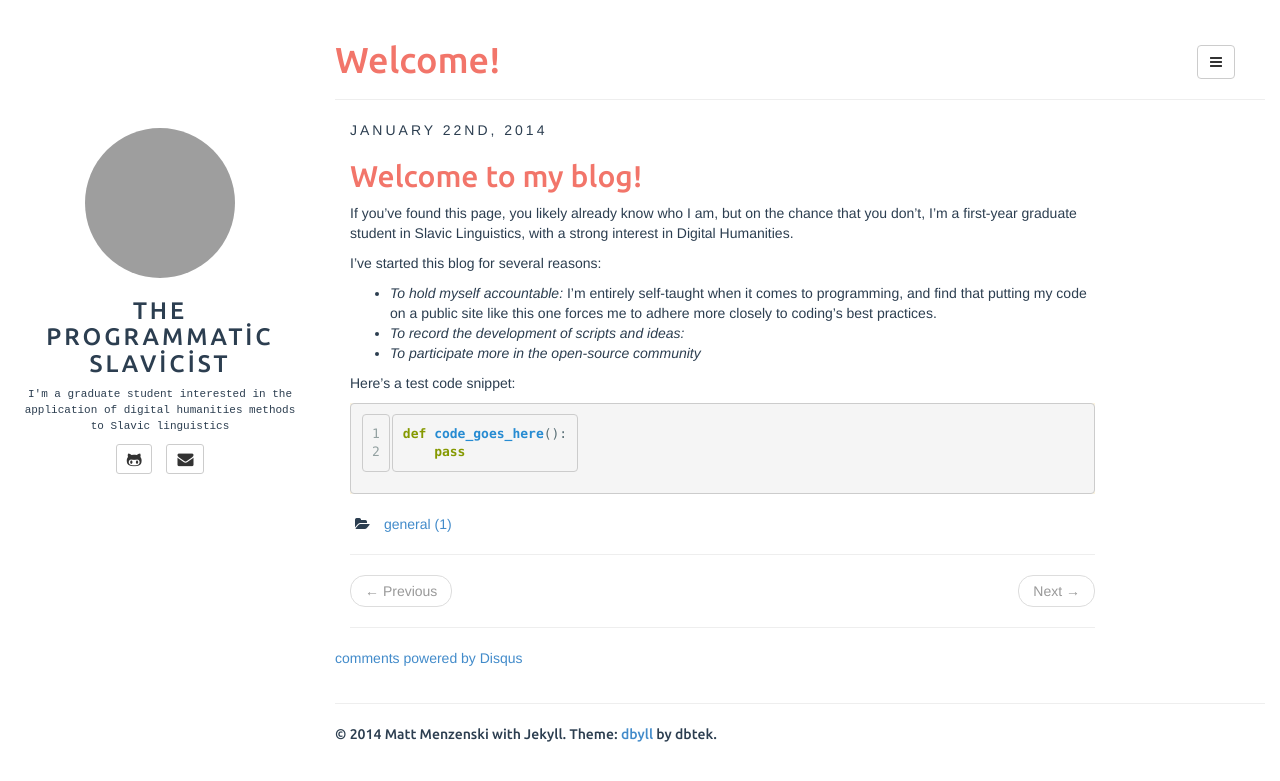
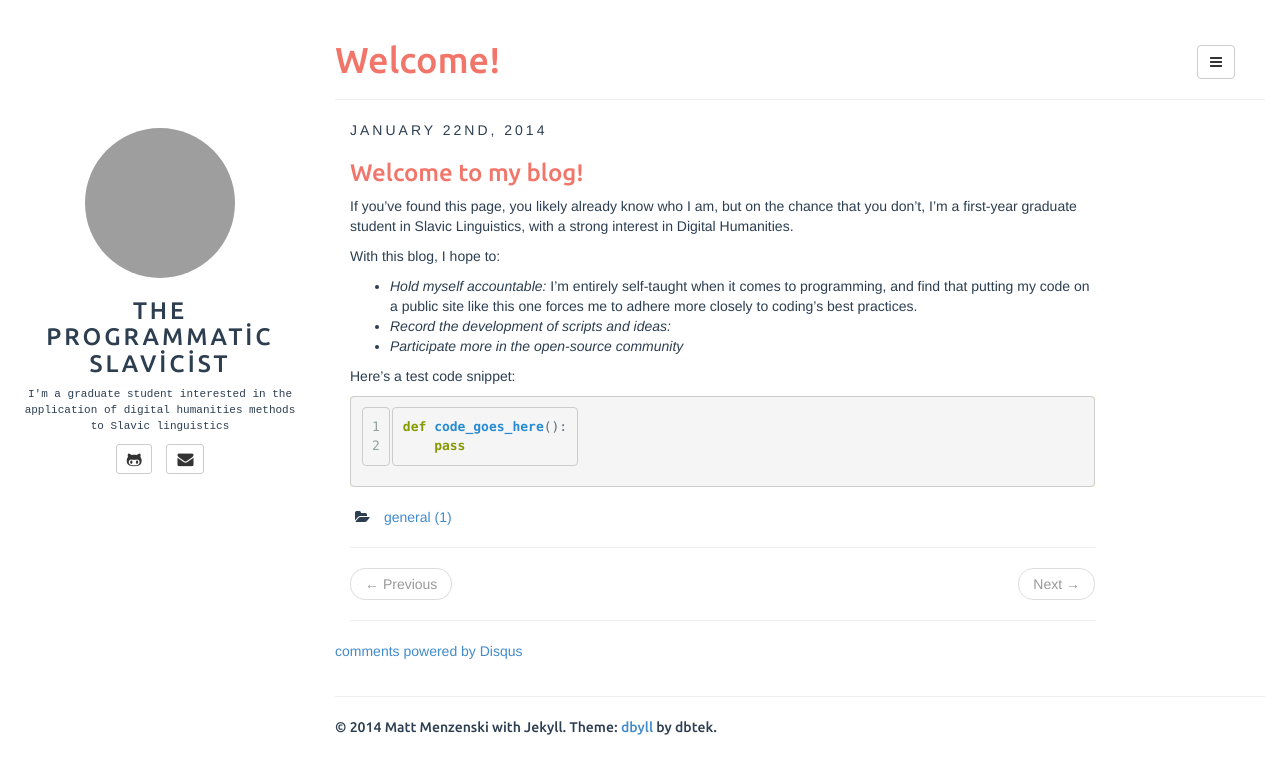
Before and after one commit to menzenski/menzenski.github.io, a Jekyll site: the page built from _posts/2014-01-22-welcome.md, in a window 1280 px wide. Shown: the top 781 px of the page. Built offline with Jekyll 4.4.1, drawn with Linux system fonts in a browser that asks for light colours; comment, search, counter and statistics services are not loaded; grey boxes are pictures that could not be loaded.

Commit message:
more content

```diff
--- a/_posts/2014-01-22-welcome.md
+++ b/_posts/2014-01-22-welcome.md
@@ -7,18 +7,18 @@ tags: []
 fullview: true
 ---
 
-## Welcome to my blog!
+### Welcome to my blog!
 
 If you've found this page, you likely already know who I am, but on the chance that you don't, I'm a first-year graduate student in Slavic Linguistics, with a strong interest in Digital Humanities.
 
-I've started this blog for several reasons:
+With this blog, I hope to:
 
-* *To hold myself accountable:* I'm entirely self-taught when it comes
+* *Hold myself accountable:* I'm entirely self-taught when it comes
   to programming, and find that putting my code on a public site like
   this one forces me to adhere more closely to coding's best
   practices.
-* *To record the development of scripts and ideas:*
-* *To participate more in the open-source community*
+* *Record the development of scripts and ideas:*
+* *Participate more in the open-source community*
 
 
 Here's a test code snippet:
```
